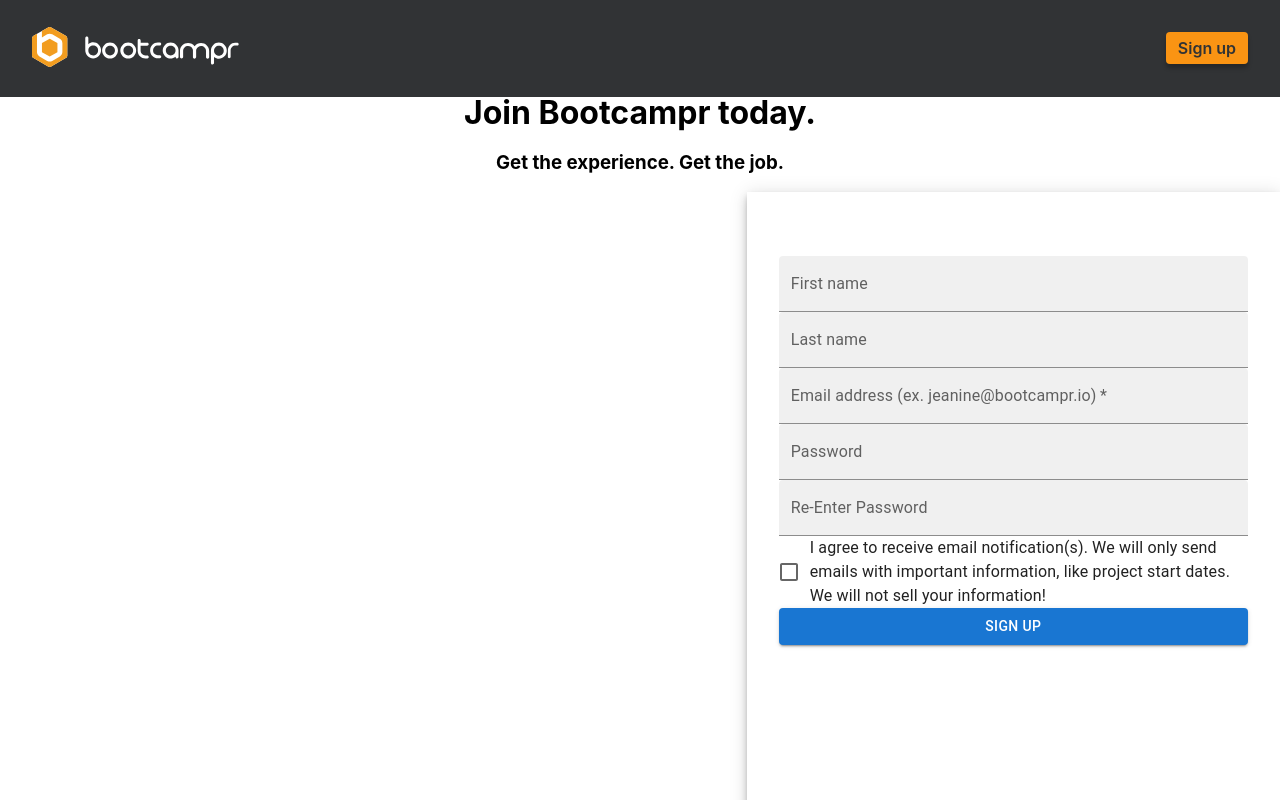
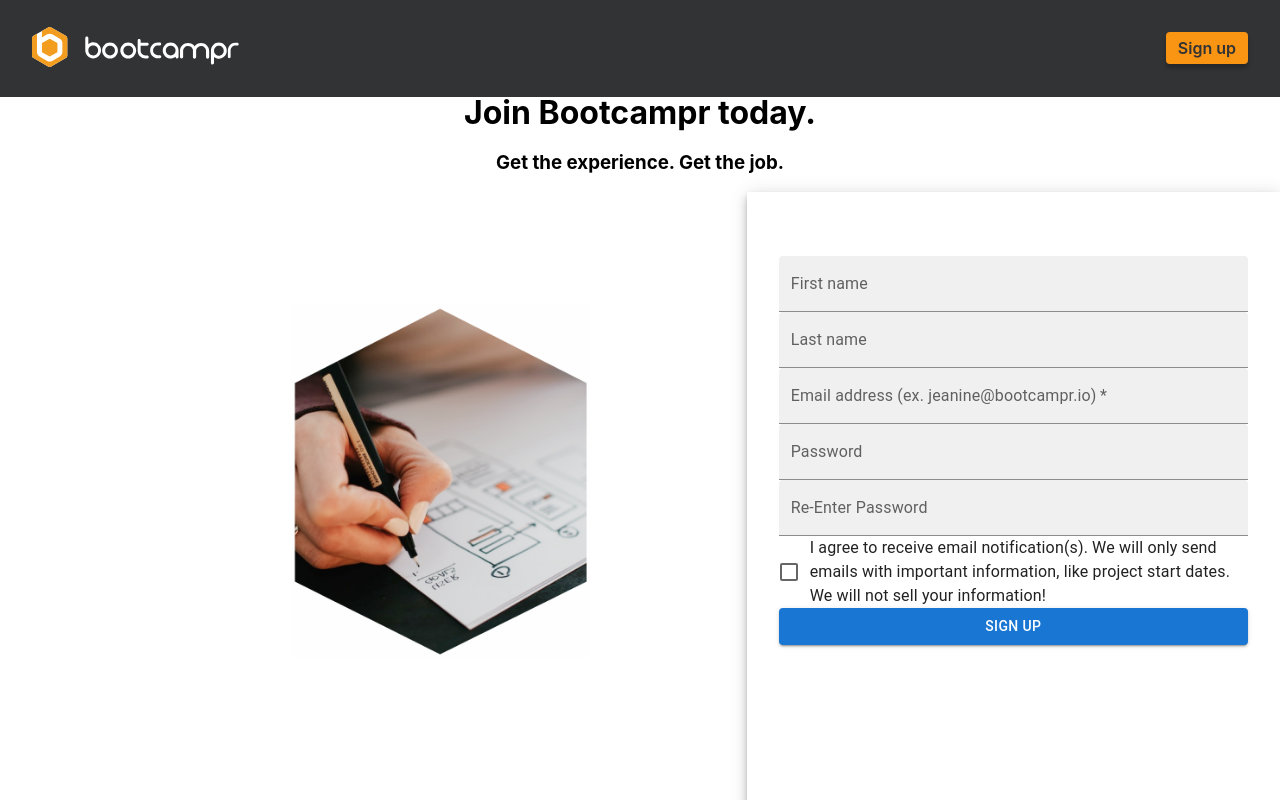
Before and after one commit to yeezick/bootcampr-assessment, a React (Create React App) app in the folder frontend/: page /sign-up in a window 1280 px wide. Shown: the top 800 px of the page. Built offline with nearby package versions, Linux system fonts and the light colour scheme.

Commit message:
Positioned Register Page Image

```diff
--- a/frontend/src/screens/Register/Register.tsx
+++ b/frontend/src/screens/Register/Register.tsx
@@ -3,6 +3,7 @@ import { Box, Button, Checkbox, FormControl, FormControlLabel, Grid, IconButton,
 import Visibility from '@mui/icons-material/Visibility'
 import VisibilityOff from '@mui/icons-material/VisibilityOff'
 import './Register.scss'
+import RegisterPageImage from 'assets/RegisterPageImage.png'
 
 export const Register: React.FC = () => {
     // const handleRegister = (event: React.FormEvent<HTMLFormElement>) => {
@@ -41,10 +42,10 @@ return (
                     sm={4}
                     md={7}
                     sx={{
-                        backgroundImage: '../assets/RegisterPageImage.png',
+                        backgroundImage: 'url('+ RegisterPageImage+')',
                         backgroundRepeat: 'no-repeat',
-                        backgroundSize: 'cover',
-                        backgroundPosition: 'center',
+                        backgroundSize: '40%',
+                        backgroundPosition: '65% 25%',
                     }}
                 />
                 <Grid item xs={12} sm={8} md={5} component={Paper} elevation={6} square>
@@ -84,7 +85,7 @@ return (
                                 />
                             </TextField>
                             <TextField id="filled-password-reentered-input" label="Re-Enter Password" type="password" variant="filled" />
-                            <FormControlLabel control={<Checkbox />} label="I agree to receive email notification(s). We will only send emails with important information, like project start dates. We will not sell your information!" />
+                            <FormControlLabel control={<Checkbox value="allowEmails" />} label="I agree to receive email notification(s). We will only send emails with important information, like project start dates. We will not sell your information!" />
                             <Button variant="contained">Sign up</Button>
                         </FormControl>
                     </Box>
```
